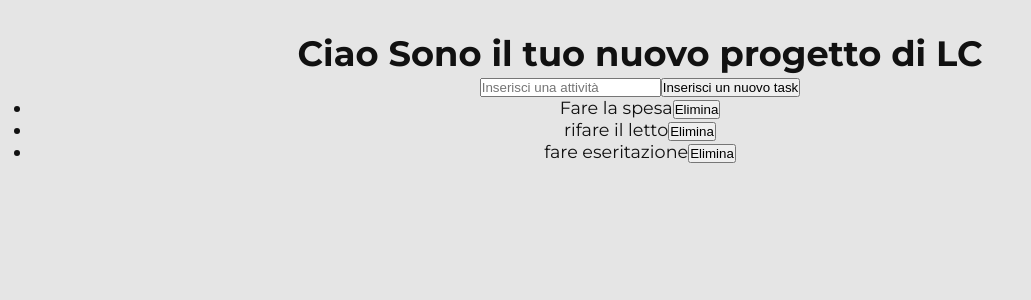
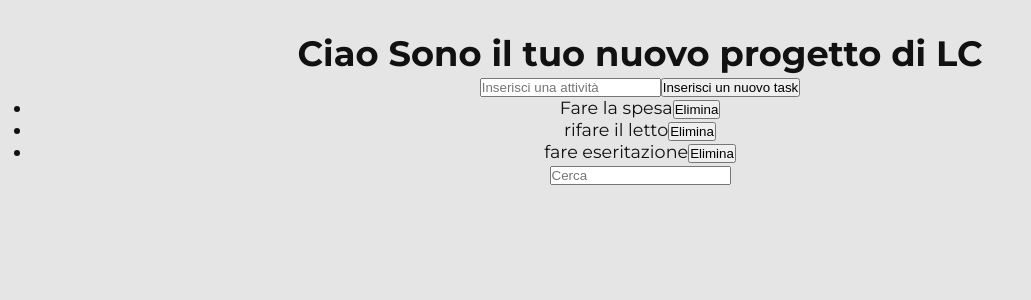
Before and after one commit to pimoGit/react-lc-148, a React (Vite) app: page / in a window 1280 px wide. Shown: the top 300 px of the page, without its empty margins (0-1031 px from the left). Built offline with nearby package versions, Linux system fonts and the light colour scheme.

Commit message:
aggiungi filtro con useEffect

```diff
--- a/src/components/form/TodoList.jsx
+++ b/src/components/form/TodoList.jsx
@@ -4,8 +4,14 @@ function TodoList() {
 
     const initialTodo = ['Fare la spesa', 'rifare il letto', 'fare eseritazione'];
 
+    // stato dell'array completo
     const [tasks, setTasks] = useState(initialTodo);
+    // stato del input di inserimento nuovo task
     const [newTask, setNewTask] = useState('');
+    // stato del array filtrato
+    const [filteredTasks, setFilteredTasks] = useState(tasks);
+    // stato del campo di ricerca
+    const [search, setSearch] = useState("");
 
     const addTask = e => {
         e.preventDefault();
@@ -28,8 +34,13 @@ function TodoList() {
 
     // utilizzo useEffect per gestione filtro
     useEffect(() => {
-        console.log("Esecuzione di useEffetc  -  all'avvio e inserimento nuovo task")
-    }, [tasks]);
+        // console.log("Esecuzione di useEffetc  -  all'avvio e cambiamento di var di ricerca")
+        setFilteredTasks(
+            tasks.filter(task => {
+                return task.toLowerCase().includes(search.toLowerCase())
+            })
+        );
+    }, [search, tasks]);
 
     return (
         <>
@@ -44,7 +55,7 @@ function TodoList() {
 
             {/* //lista dei task */}
             <ul>
-                {tasks.map((task, index) => (
+                {filteredTasks.map((task, index) => (
                     <li
                         key={index}>
                         {task}
@@ -54,6 +65,12 @@ function TodoList() {
                     </li>
                 ))}
             </ul>
+
+            <input type="text"
+                placeholder='Cerca'
+                value={search}
+                onChange={(e) => { setSearch(e.target.value) }}
+            />
         </>
     )
 
```
